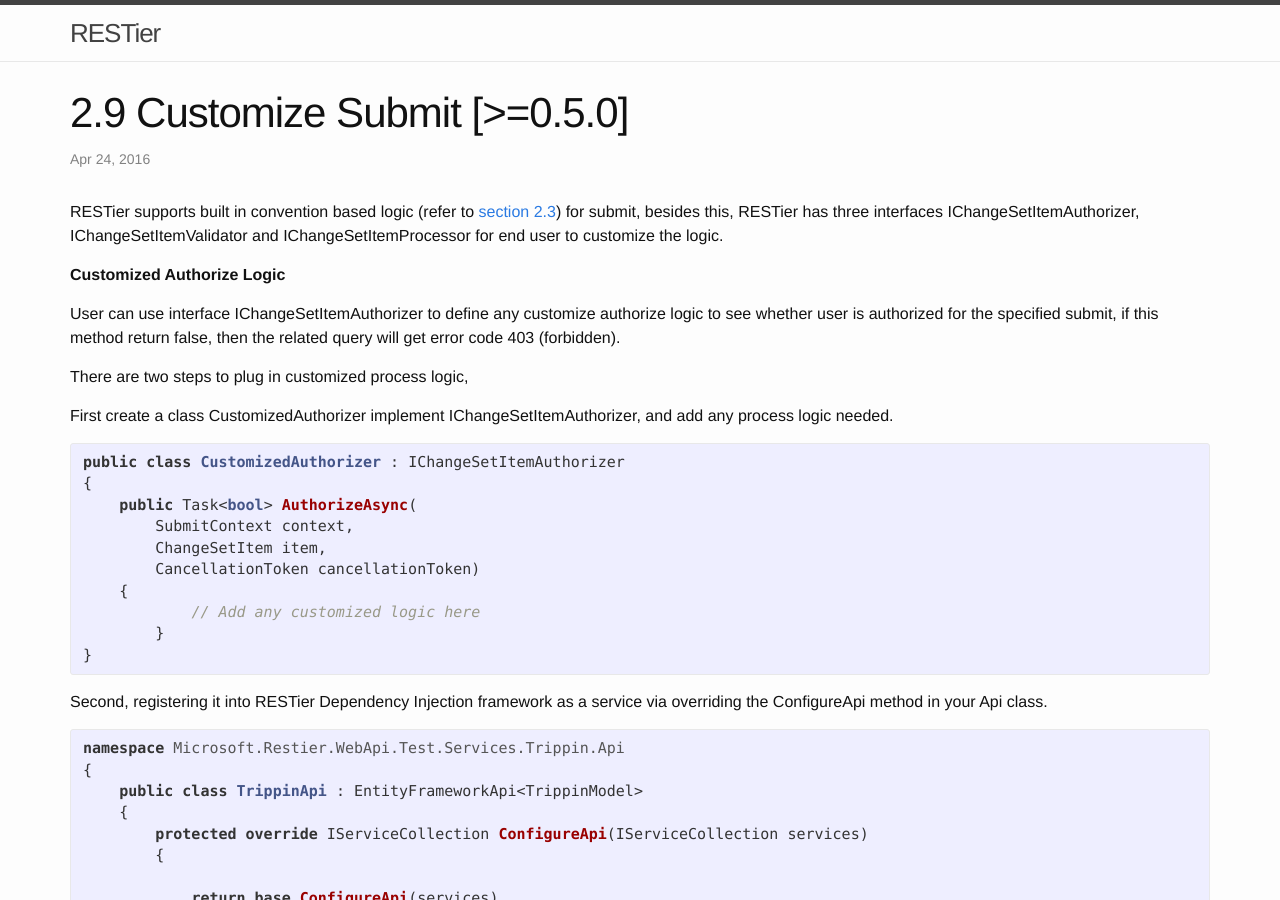
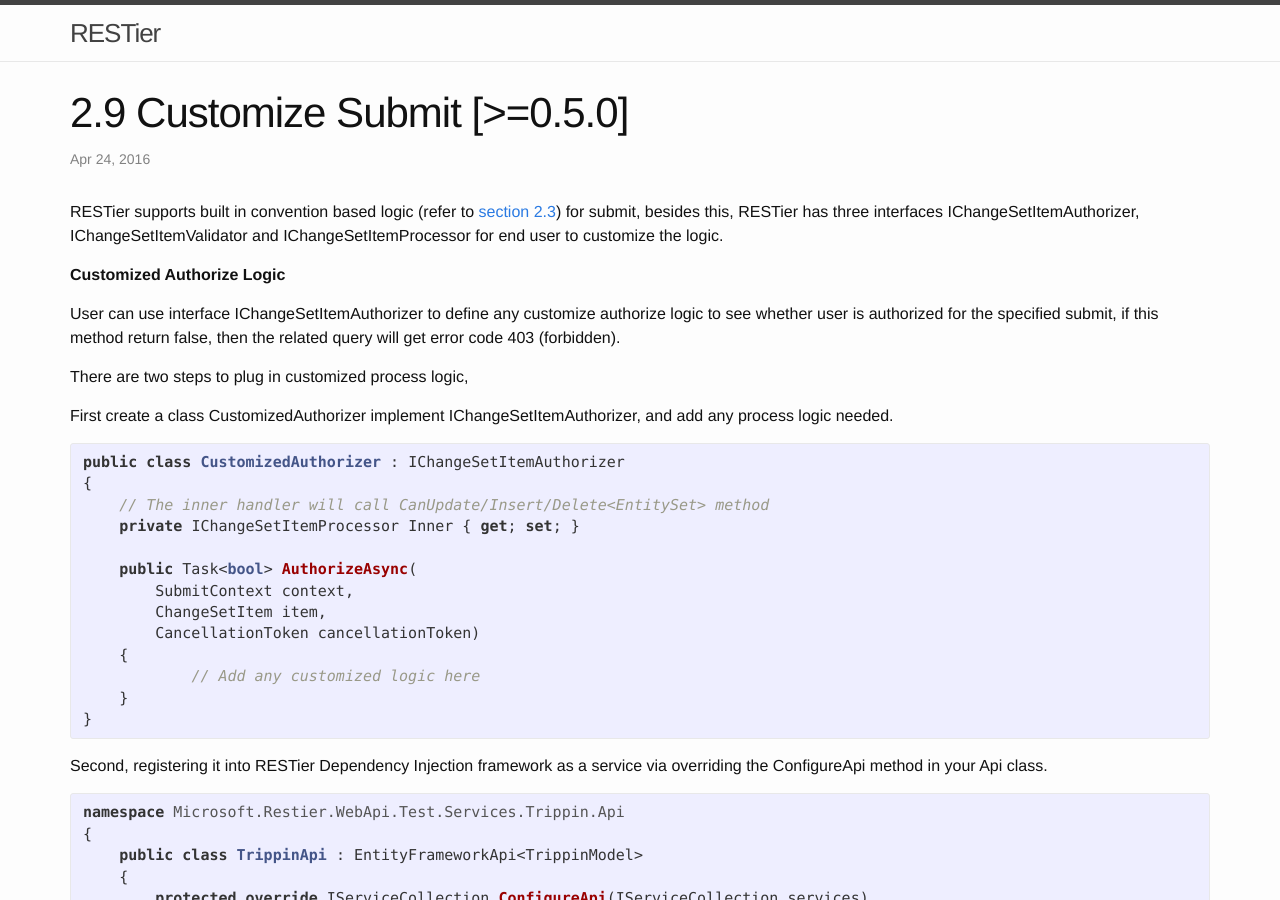
Before and after one commit to OData/RESTier, a Jekyll site: the page built from _posts/2016-04-24-02-09-Customize-Submit.MD, in a window 1280 px wide and 900 px high. Built offline with Jekyll 4.4.1, drawn with Linux system fonts in a browser that asks for light colours; nearby versions of some CDN libraries; comment, search, counter and statistics services are not loaded.

Commit message:
Improve doc

```diff
--- a/_posts/2016-04-24-02-09-Customize-Submit.MD
+++ b/_posts/2016-04-24-02-09-Customize-Submit.MD
@@ -18,13 +18,16 @@ First create a class CustomizedAuthorizer implement IChangeSetItemAuthorizer, an
 
 public class CustomizedAuthorizer : IChangeSetItemAuthorizer
 {
+    // The inner handler will call CanUpdate/Insert/Delete<EntitySet> method
+    private IChangeSetItemProcessor Inner { get; set; }
+
     public Task<bool> AuthorizeAsync(
         SubmitContext context,
         ChangeSetItem item,
         CancellationToken cancellationToken)
     {
 	    // Add any customized logic here
-	}
+    }
 }
 
 {% endhighlight %}
@@ -38,7 +41,6 @@ namespace Microsoft.Restier.WebApi.Test.Services.Trippin.Api
     {
         protected override IServiceCollection ConfigureApi(IServiceCollection services)
         {
-
             return base.ConfigureApi(services)
                 .AddService<IChangeSetItemAuthorizer, CustomizedAuthorizer>();
         }
```
